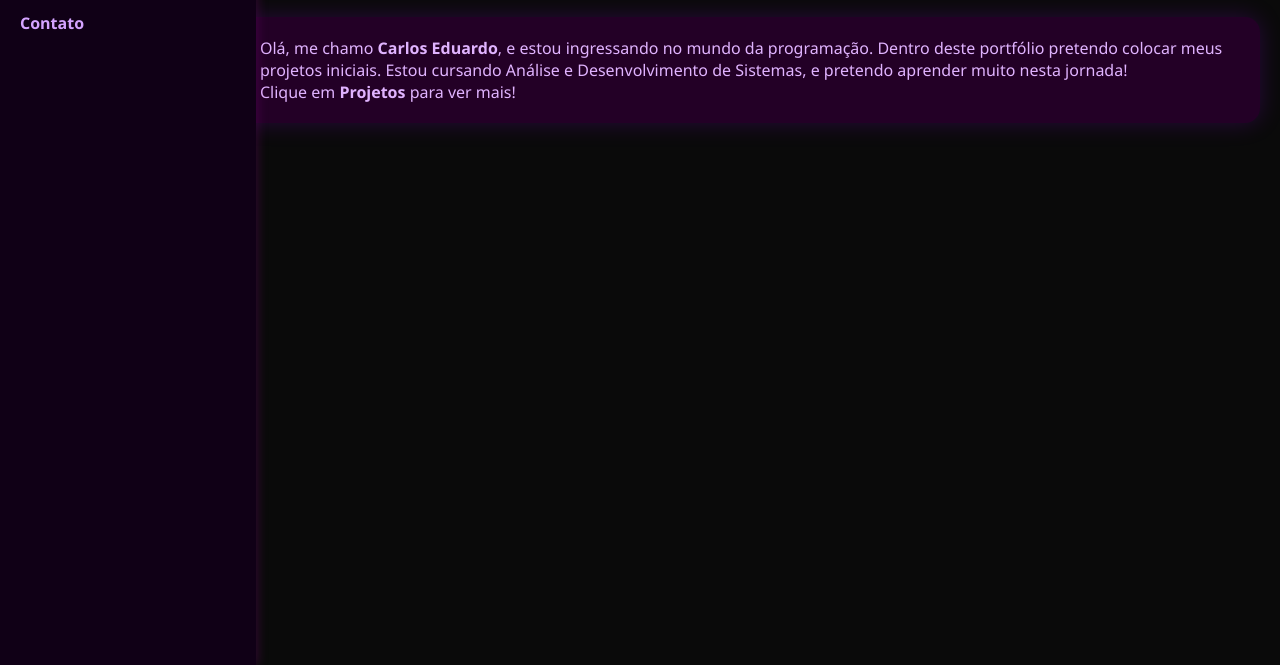
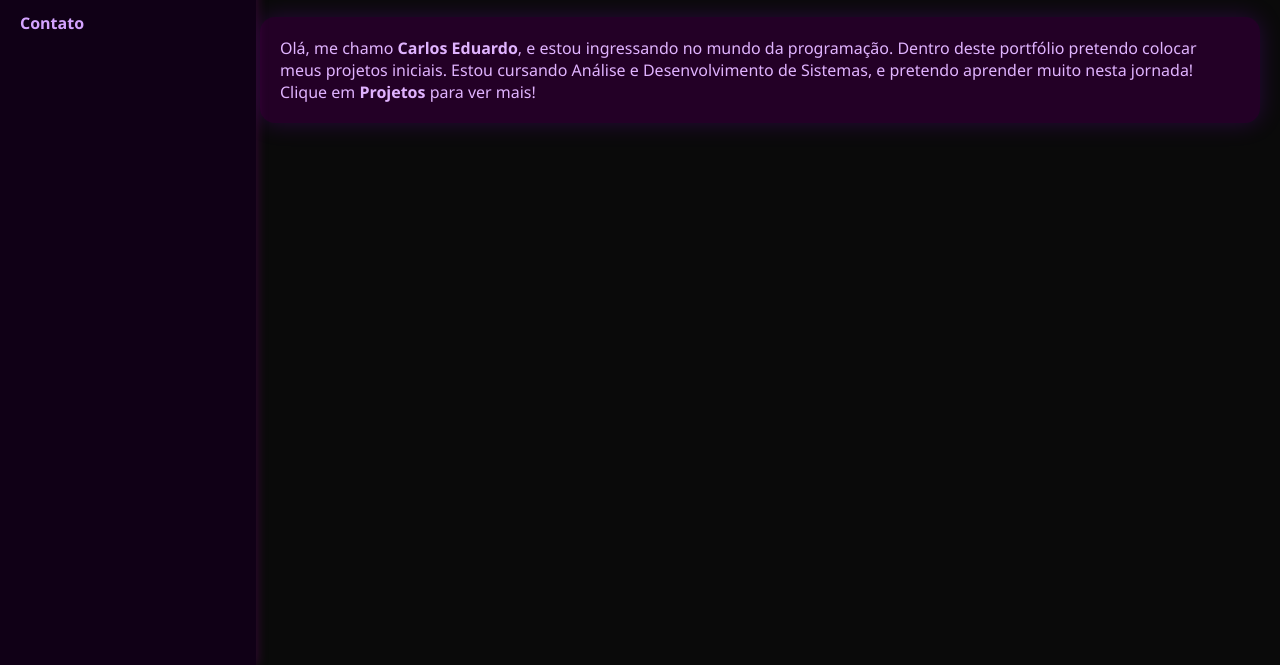
Before and after one commit to KaduVieiraS/kadu-page, a plain HTML site: page index.html in a window 1280 px wide. Shown: the part 135-800 px from the top of the page. Drawn offline with Linux system fonts and the light colour scheme.

Commit message:
index.html

```diff
--- a/index.html
+++ b/index.html
@@ -51,7 +51,7 @@
       color: #ffffff;
     }
     main {
-      margin-left: 220px;
+      margin-left: 240px;
       padding: 40px 20px;
       flex: 1;
     }
```
